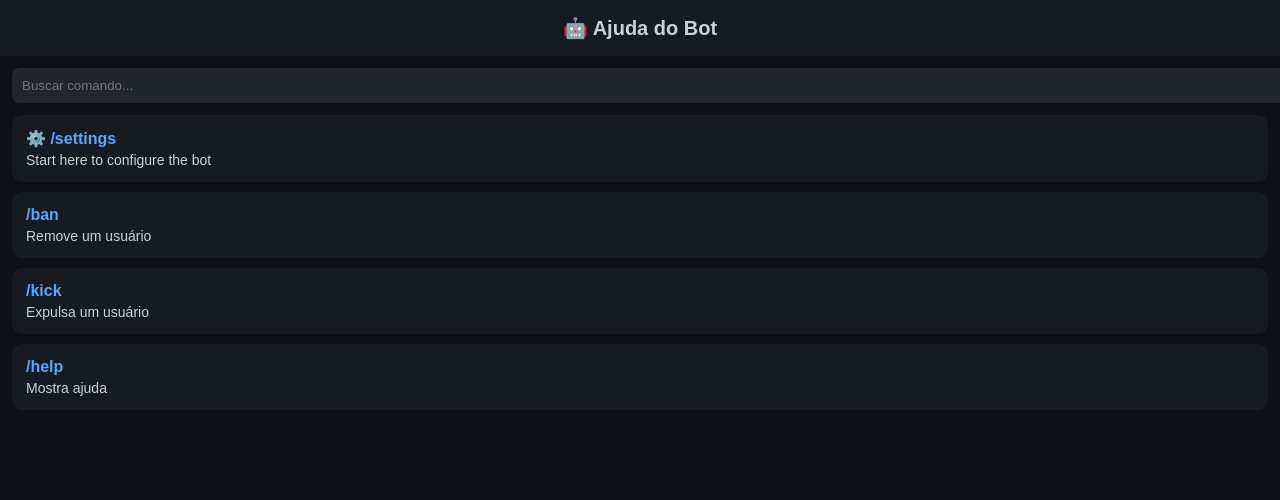
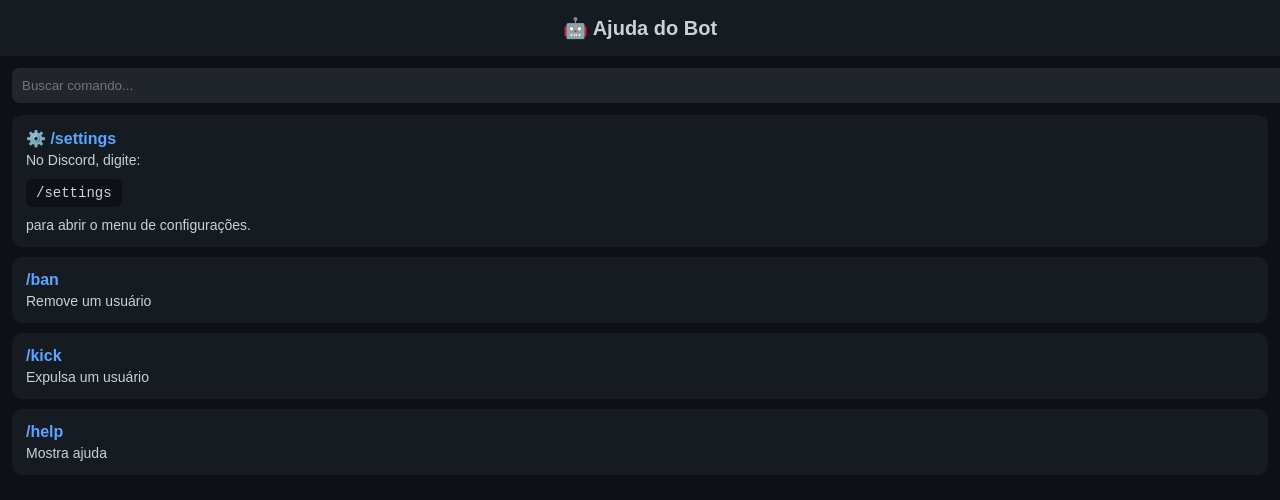
Before and after one commit to Mactropolis/bot-help, a plain HTML site: page index.html in a window 1280 px wide. Drawn offline with Linux system fonts and the light colour scheme.

Commit message:
Novo menu

```diff
--- a/index.html
+++ b/index.html
@@ -103,11 +103,16 @@
 
         <input class="search" placeholder="Buscar comando..." onkeyup="filterCommands(this.value)">
 
-        <!-- SETTINGS (AGORA MENU PRINCIPAL) -->
-        <a href="settings.html" class="menu-card">
+        <div class="menu-card">
             <div class="title">⚙️ /settings</div>
-            <div class="desc">Start here to configure the bot</div>
-        </a>
+            <div class="desc">
+                No Discord, digite:<br><br>
+                <span style="background:#0d1117;padding:6px 10px;border-radius:6px;font-family:monospace;">
+                    /settings
+                </span><br><br>
+                para abrir o menu de configurações.
+            </div>
+        </div>
 
         <!-- COMANDOS -->
         <div class="card" onclick="toggle(this)">
```
